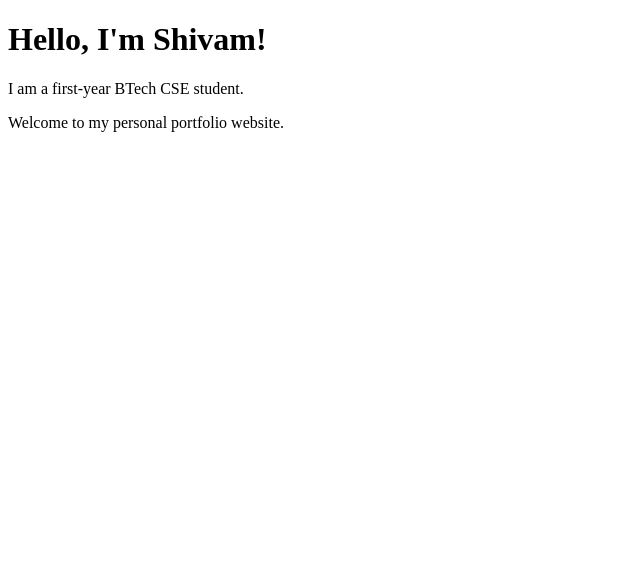
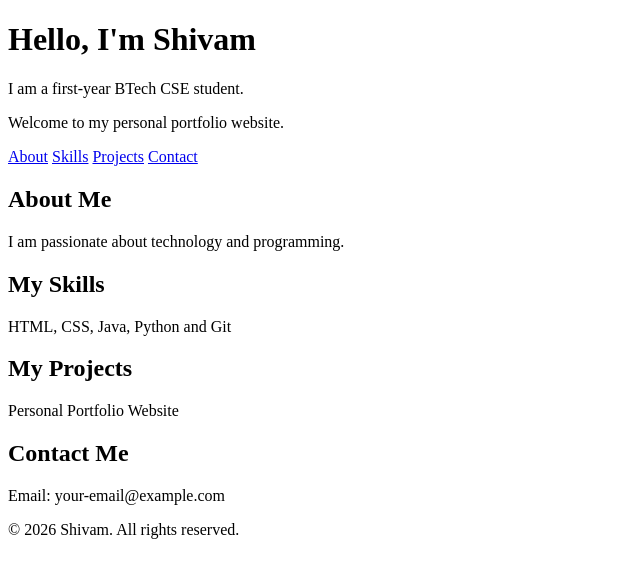
Before and after one commit to Shivaay3122/My-Portfolio, a plain HTML site: page index.html in a window 1280 px wide. Shown: the whole page, without its empty margins (0-640 px from the left). Drawn offline with Linux system fonts and the light colour scheme.

Commit message:
Enhance portfolio layout and add sections

```diff
--- a/index.html
+++ b/index.html
@@ -1,18 +1,48 @@
 
 <!DOCTYPE html>
-<html lang="en">
+<html >
 <head>
-    <meta charset="UTF-8">
-    <meta name="viewport" content="width=device-width, initial-scale=1.0">
+
     <title>My Portfolio</title>
 </head>
 <body>
+<header>
+    <h1>Hello, I'm Shivam</h1>
+    <p>I am a first-year BTech CSE student.</p>
+    <p>Welcome to my personal portfolio website.</p>
+</header>
 
-    <h1>Hello, I'm Shivam!</h1>
+<nav>
+    <a href="#about">About</a>
+    <a href="#skills">Skills</a>
+    <a href="#projects">Projects</a>
+    <a href="#contact">Contact</a>
+</nav>
 
-    <p>I am a first-year BTech CSE student.</p>
+<main>
+    <section id="about">
+        <h2>About Me</h2>
+        <p>I am passionate about technology and programming.</p>
+    </section>
 
-    <p>Welcome to my personal portfolio website.</p>
+    <section id="skills">
+        <h2>My Skills</h2>
+        <p>HTML, CSS, Java, Python and Git</p>
+    </section>
 
+    <section id="projects">
+        <h2>My Projects</h2>
+        <p>Personal Portfolio Website</p>
+    </section>
+
+    <section id="contact">
+        <h2>Contact Me</h2>
+        <p>Email: your-email@example.com</p>
+    </section>
+</main>
+
+<footer>
+    <p>&copy; 2026 Shivam. All rights reserved.</p>
+</footer>
 </body>
 </html>
```
